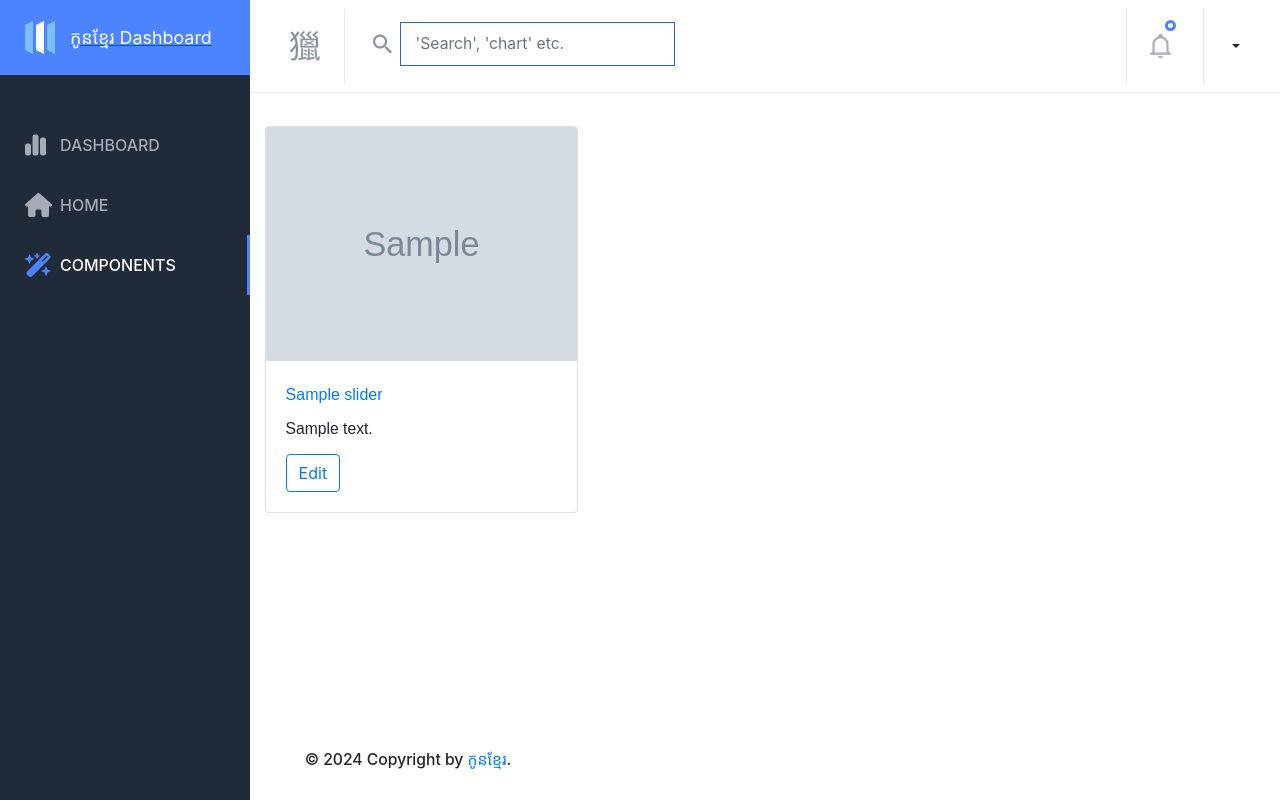
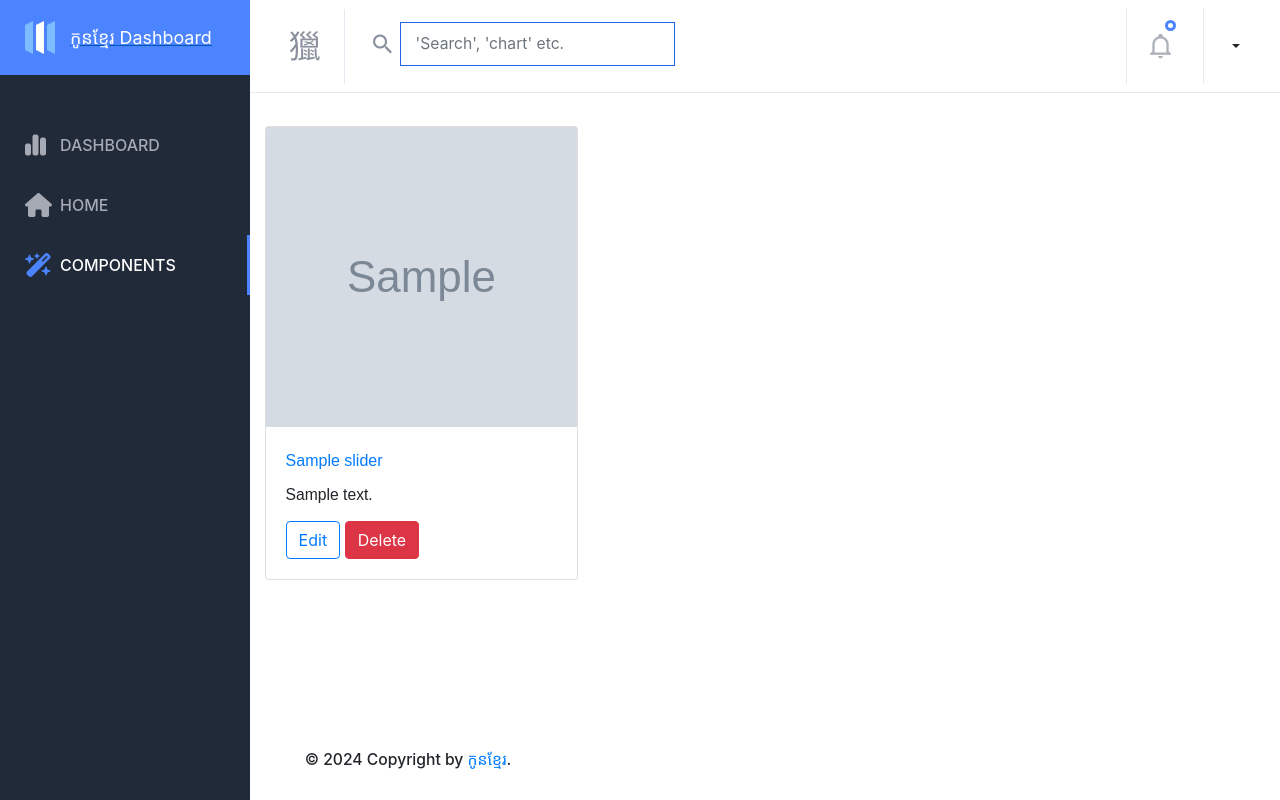
Before and after one commit to VannakDim/khmercode_boil, a Laravel app: page /slider/all in a window 1280 px wide. Run offline with Laravel 12, Linux system fonts and the light colour scheme; a user stored in the database is signed in; data comes from the database, SQL or seed files in the repository; tables that the repository leaves empty hold one stand-in row (values such as "Sample post"); grey boxes marked "Sample" are stand-in pictures; style sheets or scripts are compiled from the project's sources; parts of the project's set-up code (start-up, migrations or seed data) failed here and were passed over; some libraries are stand-ins or nearby versions.

Commit message:
transform old service page to card with ajax

```diff
--- a/public/backend/assets/css/custom.css
+++ b/public/backend/assets/css/custom.css
@@ -23,3 +23,19 @@
   font-size: 1.5rem;
   padding-right: 5px;
 }
+
+.card-img-contain {
+  background-size: contain;
+  background-repeat: no-repeat;
+  background-position-x: center;
+  background-position-y: center;
+  height: 200px;
+}
+
+.card-img-cover {
+  background-size: cover;
+  background-repeat: no-repeat;
+  background-position-x: center;
+  background-position-y: center;
+  height: 300px;
+}
--- a/resources/views/admin/slider/index.blade.php
+++ b/resources/views/admin/slider/index.blade.php
@@ -11,12 +11,16 @@
                             @foreach ($sliders as $slider)
                                 <div class="col-md-6 col-xl-4">
                                     <div class="card mb-4">
-                                        <img style="" class="card-img-top" src="{{ asset($slider->image) }}">
+                                        <div class="card-img-cover"
+                                            style="background-image: url({{ asset($slider->image) }});"></div>
+                                        {{-- <img style="" class="card-img-top" src="{{ asset($slider->image) }}"> --}}
                                         <div class="card-body">
                                             <h5 class="card-title text-primary kh-koulen">{{ $slider->title }}</h5>
                                             <p class="card-text pb-3">{{ $slider->description }}</p>
                                             <a href="#" class="btn btn-outline-primary edit-button"
                                                 data-id={{ $slider->id }}>Edit</a>
+                                            <a class="btn btn-danger" href="{{ url('slider/softDel/' . $slider->id) }}"
+                                                href="">Delete</a>
                                         </div>
                                     </div>
                                 </div>
@@ -82,14 +86,12 @@
 @endsection
 
 @section('script')
-
-    <script src="https://cdn.datatables.net/2.1.2/js/dataTables.js"></script>
+    {{-- <script src="https://cdn.datatables.net/2.1.2/js/dataTables.js"></script> --}}
     <script src="https://cdn.jsdelivr.net/npm/bootstrap@5.3.3/dist/js/bootstrap.bundle.min.js"
         integrity="sha384-YvpcrYf0tY3lHB60NNkmXc5s9fDVZLESaAA55NDzOxhy9GkcIdslK1eN7N6jIeHz" crossorigin="anonymous">
     </script>
 
     <script>
-
         var SITEURL = '{{ URL::to('') }}' + '/';
 
 
@@ -113,7 +115,7 @@
                     })
             });
 
-            $('#edit-form').submit(function (e) {
+            $('#edit-form').submit(function(e) {
 
                 $('#edit-error').hide();
                 e.preventDefault();
@@ -136,8 +138,9 @@
                             location.reload();
                         } else {
                             $('#edit-error').find('ul').html('');
-                            $.each(response.error, function(index, val){
-                                $('#edit-error').find('ul').append('<li>'+ val +'</li>');
+                            $.each(response.error, function(index, val) {
+                                $('#edit-error').find('ul').append('<li>' + val +
+                                    '</li>');
                             })
                             $('#edit-error').show();
                             console.log(response.error);
@@ -147,7 +150,6 @@
             });
         });
     </script>
-
 @endsection
 
 @section('link')
```
Also changed, not shown: resources/views/admin/service/index.blade.php (+4 -8 lines), public/image/slider/1819151640625925.jpg (added), public/image/slider/1819152179050224.jpg (added), public/image/slider/1819152415422159.jpg (added), public/image/slider/1819153059407976.jpg (added), public/image/slider/1819153135237695.jpg (added), public/image/slider/1819153869316253.jpg (added). Lines whose indentation alone changed are shown as unchanged.
